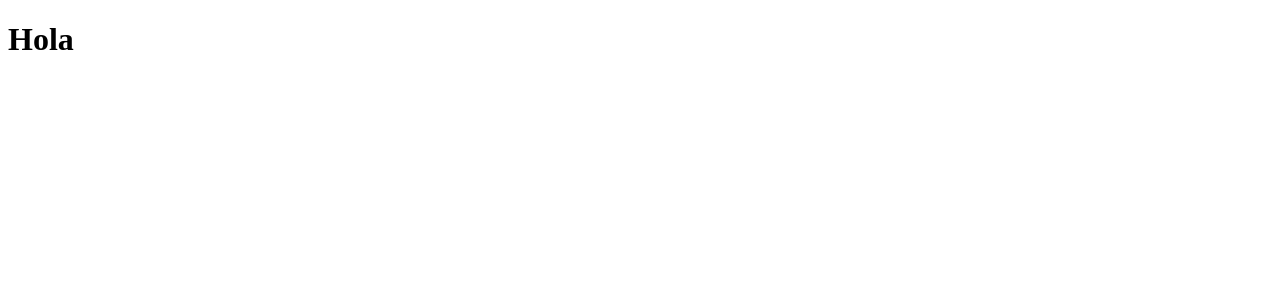
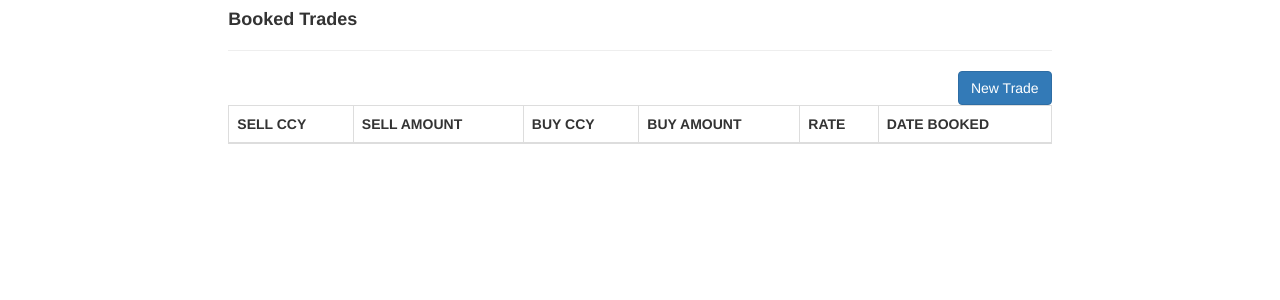
Before and after one commit to JuanMiGabarron/foreign_exchange_trades, a Django app: page / in a window 1280 px wide. Before the commit the part shown is almost empty. Shown: the top 300 px of the page. Run offline with Django 3.2, Linux system fonts and the light colour scheme; data that the repository does not hold is empty; some libraries are stand-ins or nearby versions.

Commit message:
Create the index.html

```diff
--- a/main_page/templates/main_page/index.html
+++ b/main_page/templates/main_page/index.html
@@ -1,11 +1,26 @@
-<!DOCTYPE HTML>
-<!--
-    Miniport by HTML5 UP
-    html5up.net | @n33co
-    Free for personal and commercial use under the CCA 3.0 license (html5up.net/license)
--->
-<html>
-    <body>
-        <h1>Hola</h1>
-    </body>
-</html>
+{% extends 'main_page/base.html' %}
+{% load static %}
+{% block content %}
+<div class="container-fluid">
+    <div class="row">
+        <div class="col-xs-12 col-md-8 col-md-offset-2">
+            <h4><strong>Booked Trades</strong></h4>
+            <hr>
+            <a href='/newtrade' type="button" class="btn btn-primary pull-right">New Trade</a>
+            <table class="table table-bordered text-center" id='trade_table'>
+                <thead>
+                    <tr>
+                        <th>SELL CCY</th>
+                        <th>SELL AMOUNT</th>
+                        <th>BUY CCY</th>
+                        <th>BUY AMOUNT</th>
+                        <th>RATE</th>
+                        <th>DATE BOOKED</th>
+                    </tr>
+                </thead>
+            </table>
+        </div>
+    </div>
+</div>
+<script src="{% static 'main_page/js/index.js' %}"></script>
+{% endblock %}
```
